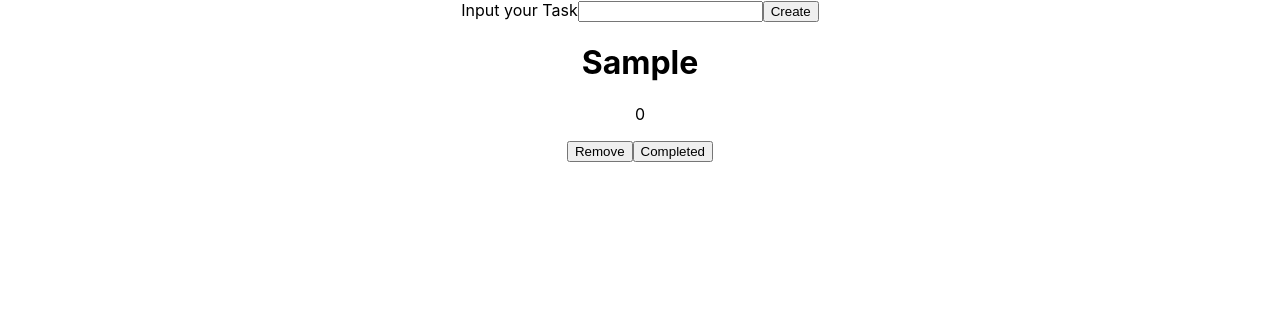
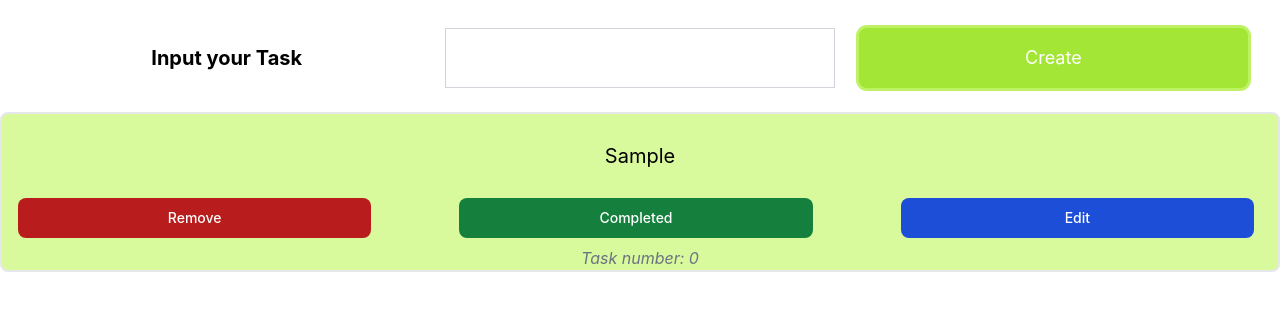
Before and after one commit to FinnianHBLR/todo-vyg, a React (Create React App) app in the folder todo/: page / in a window 1280 px wide. Both pictures are taken after typing "Sample" into the empty fields and a click on the button "Create". Shown: the top 310 px of the page. Built offline with nearby package versions, Linux system fonts and the light colour scheme.

Commit message:
feat: Added tailwind CSS

```diff
--- a/todo/package.json
+++ b/todo/package.json
@@ -13,6 +13,7 @@
     "react": "^18.2.0",
     "react-dom": "^18.2.0",
     "react-scripts": "5.0.1",
+    "tailwindcss": "^3.3.2",
     "typescript": "^4.9.5",
     "web-vitals": "^2.1.4"
   },
--- a/todo/src/App.tsx
+++ b/todo/src/App.tsx
@@ -55,23 +55,35 @@ function App() {
 
   }
 
+  const editItem = (id: number, event: React.MouseEvent<HTMLButtonElement, MouseEvent>) => {
+    // Also could be React.FormEvent<HTMLButtonElement>
+    event.preventDefault();
+
+    // Enable text input form that repalces the p with a text input, onsubmit updates the object
+  }
+
   return (
     <div className="App">
       <form onSubmit={handleClick}>
-        <label>Input your Task</label>
-        <input value={form} onChange={updateFormState} type="text"></input>
-        <button type="submit">Create</button>
+        <div className="grid gap-6 mb-6 md:grid-cols-3 pt-7 px-8">
+        <label className="py-4 text-xl font-bold">Input your Task</label>
+        <input className="border py-2 text-3xl border-gray-300 " value={form} onChange={updateFormState} type="text"></input>
+        <button className="rounded-lg py-4 text-white bg-lime-400 hover:bg-lime-600 active:bg-lime-700 focus:outline-none focus:ring focus:ring-lime-300 text-lg text-black-900" type="submit">Create</button>
+        </div>
       </form>
       <div>
         {itemList &&
           itemList.map((item) => (
-            <div key={item.id}>
-              <h1 style={item.completed ? { textDecoration : 'line-through' }: {textDecoration : 'none;'}}>{item.title}</h1>
-              <p>{item.id}</p>
+            <div className="container mx-auto border-2 px-4 mb-7 rounded-lg border-black-100 bg-lime-200" key={item.id}>
+              <p className="text-xl m-7" style={item.completed ? { textDecoration : 'line-through' }: {textDecoration: 'none'}}>{item.title}</p>
               <form>
-                <button onClick={() => delteItem(item.id)} type="button">Remove</button>
-                <button disabled={item.completed ? true : false} onClick={(event) => completeItem(item.id, event)}>Completed</button>
+                <div className="grid gap-20 grid-cols-3">
+                  <button className="focus:outline-none text-white bg-red-700 hover:bg-red-800 focus:ring-4 focus:ring-red-300 font-medium rounded-lg text-sm px-5 py-2.5 mr-2 mb-2 dark:bg-red-600 dark:hover:bg-red-700 dark:focus:ring-red-900" onClick={() => delteItem(item.id)} type="button">Remove</button>
+                  <button className={item.completed ? "focus:outline-none text-white bg-green-700 hover:bg-green-800 focus:ring-4 focus:ring-green-300 font-medium rounded-lg text-sm px-5 py-2.5 mr-2 mb-2 dark:bg-green-600 dark:hover:bg-green-700 dark:focus:ring-green-800 cursor-not-allowed opacity-50" : "focus:outline-none text-white bg-green-700 hover:bg-green-800 focus:ring-4 focus:ring-green-300 font-medium rounded-lg text-sm px-5 py-2.5 mr-2 mb-2 dark:bg-green-600 dark:hover:bg-green-700 dark:focus:ring-green-800"} onClick={(event) => completeItem(item.id, event)}>Completed</button>
+                  <button className={item.completed ? "text-white bg-blue-700 hover:bg-blue-800 focus:ring-4 focus:ring-blue-300 font-medium rounded-lg text-sm px-5 py-2.5 mr-2 mb-2 dark:bg-blue-600 dark:hover:bg-blue-700 focus:outline-none dark:focus:ring-blue-800 cursor-not-allowed opacity-50" :"text-white bg-blue-700 hover:bg-blue-800 focus:ring-4 focus:ring-blue-300 font-medium rounded-lg text-sm px-5 py-2.5 mr-2 mb-2 dark:bg-blue-600 dark:hover:bg-blue-700 focus:outline-none dark:focus:ring-blue-800"} onClick={(event) => editItem(item.id, event)}>Edit</button>
+                </div>
               </form>
+              <p className="italic text-gray-500">Task number: {item.id}</p>
             </div>
           ))}
       </div>
--- a/todo/src/index.css
+++ b/todo/src/index.css
@@ -1,3 +1,7 @@
+@tailwind base;
+@tailwind components;
+@tailwind utilities;
+
 body {
   margin: 0;
   font-family: -apple-system, BlinkMacSystemFont, 'Segoe UI', 'Roboto', 'Oxygen',
--- /dev/null
+++ b/todo/tailwind.config.js
@@ -0,0 +1,9 @@
+/** @type {import('tailwindcss').Config} */
+module.exports = {
+  content: [
+    "./src/**/*.{js,jsx,ts,tsx}",
+  ],  theme: {
+    extend: {},
+  },
+  plugins: [],
+}
```
Also changed, not shown: 1 other file (tests, documents, lock files or other folders).
